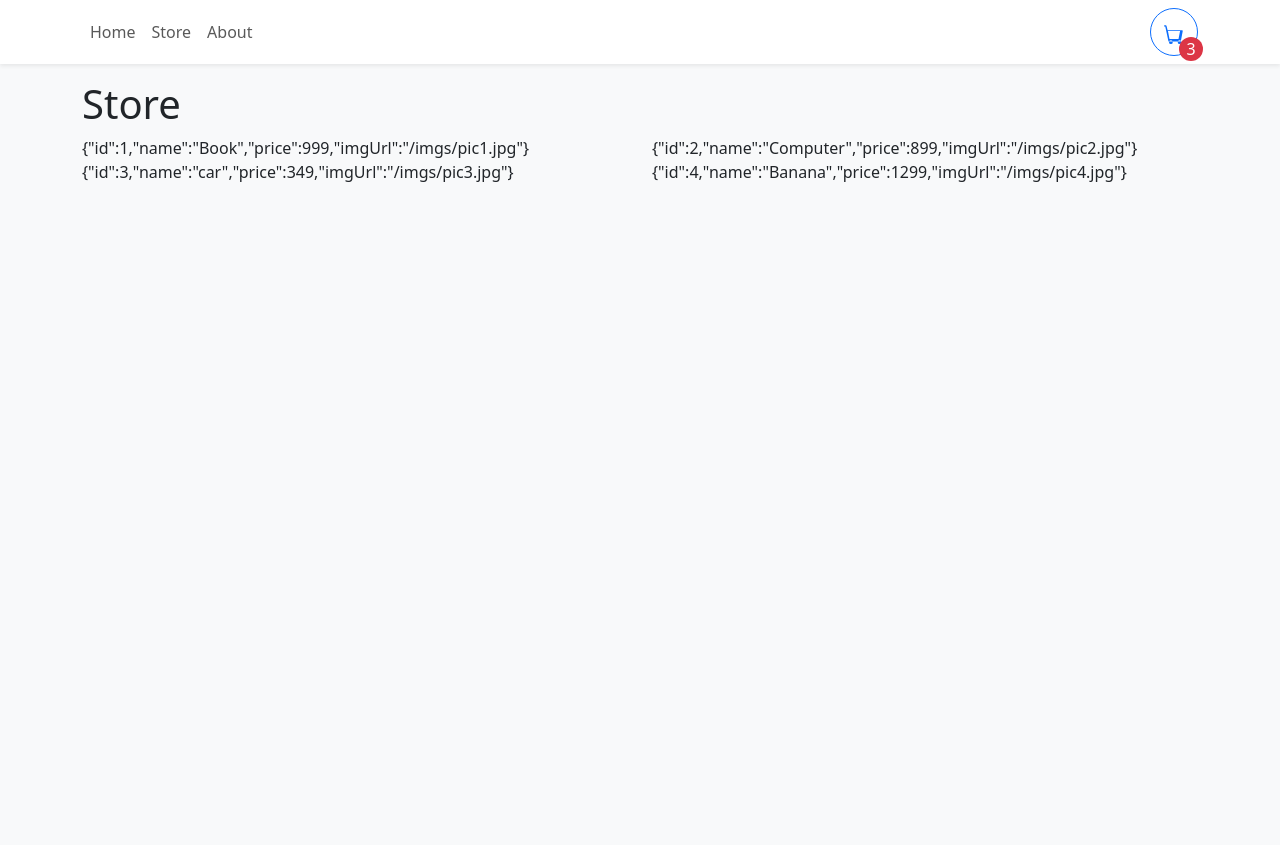
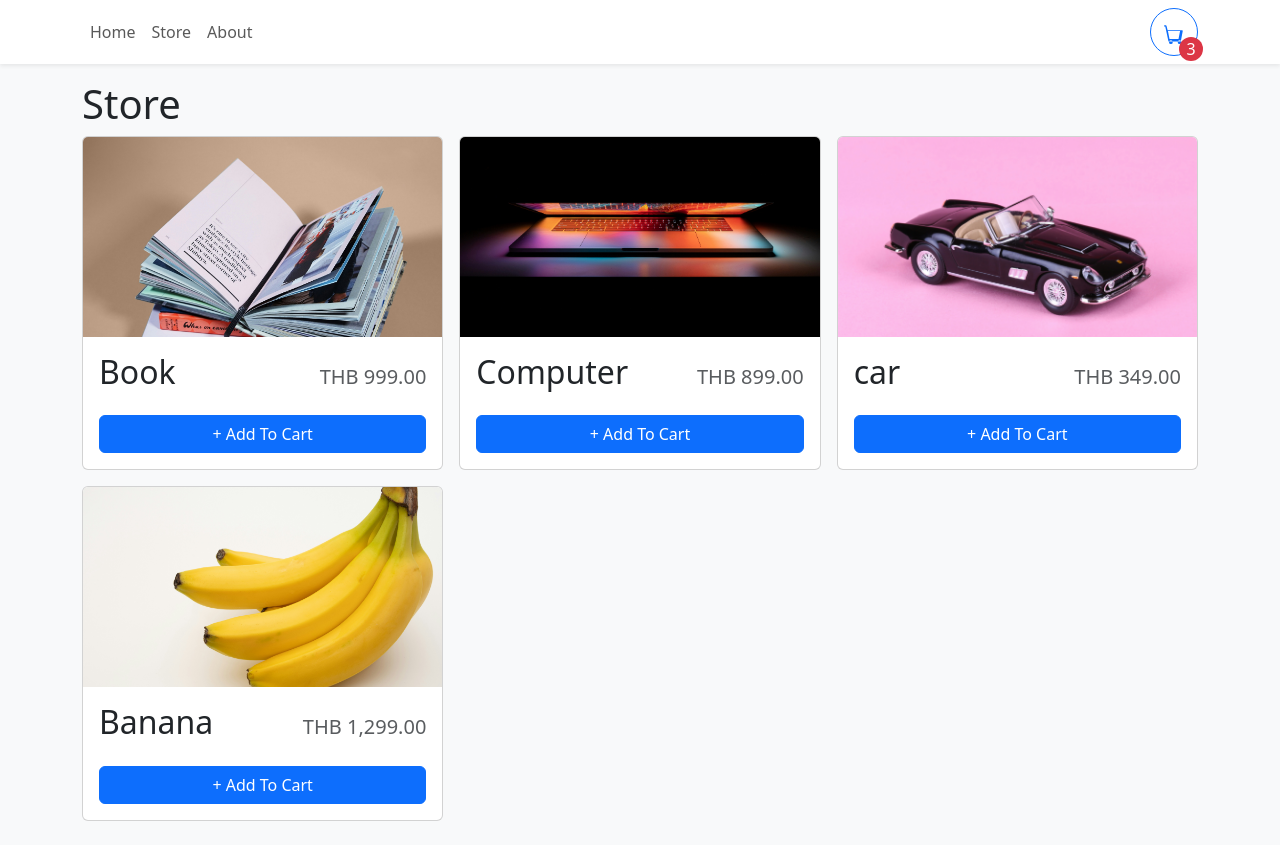
Before and after one commit to Pawina85/Shopping-Cart, a React (Vite) app: page /store in a window 1280 px wide. Before the commit the page ends 800 px from the top, so only its background shows below. Built offline with nearby package versions, Linux system fonts and the light colour scheme.

Commit message:
fix: update image paths in items.json to use .png extension

```diff
--- /dev/null
+++ b/src/components/StoreItem.tsx
@@ -0,0 +1,37 @@
+import { Button, Card } from "react-bootstrap"
+import { formatCurrency } from "../utilities/formatCurrency"
+
+type StoreItemProps = {
+    id: number
+    name: string
+    price: number
+    imgUrl: string
+}
+
+export function StoreItem({ id, name, price,imgUrl }: StoreItemProps) {
+    const quantity = 0
+    return <Card className="h-100">
+        <Card.Img variant="top" src={imgUrl} height="200px" style={{ objectFit: "cover" }}/>
+     <Card.Body className="d-flex flex-column">
+        <Card.Title className="d-flex justify-content-between align-items-baseline mb-4">
+            <span className="fs-2">{name}</span>
+            <span className="ms-2 text-muted">{formatCurrency(price)}</span>
+        </Card.Title>
+        <div className="mt-auto">
+        {quantity === 0 ? (
+            <Button className="w-100">
+                + Add To Cart
+            </Button> ) : <div className="d-flex align-items-center flex-column" style={{ gap: ".5rem" }}>
+                <div className="d-flex align-items-center justify-content-center" style={{ gap: ".5rem" }}>
+                <Button>-</Button>
+                <div>
+                <span className="fs-3">{quantity}</span> in Cart
+                </div>
+                <Button>+</Button>
+                </div>
+                <Button variant="danger" size="sm">Remove</Button>
+                </div>}
+        </div>
+     </Card.Body>
+    </Card>
+}
--- a/src/data/items.json
+++ b/src/data/items.json
@@ -3,24 +3,24 @@
     "id": 1,
     "name": "Book",
     "price": 999,
-    "imgUrl": "/imgs/pic1.jpg"
+    "imgUrl": "/imgs/pic1.png"
   },
   {
     "id": 2,
     "name": "Computer",
     "price": 899,
-    "imgUrl": "/imgs/pic2.jpg"
+    "imgUrl": "/imgs/pic2.png"
   },
   {
     "id": 3,
     "name": "car",
     "price": 349,
-    "imgUrl": "/imgs/pic3.jpg"
+    "imgUrl": "/imgs/pic3.png"
   },
   {
     "id": 4,
     "name": "Banana",
     "price": 1299,
-    "imgUrl": "/imgs/pic4.jpg"
+    "imgUrl": "/imgs/pic4.png"
   }
 ]
--- a/src/pages/Store.tsx
+++ b/src/pages/Store.tsx
@@ -1,14 +1,15 @@
 import { Col, Row } from "react-bootstrap"
 import storeItems from "../data/items.json"
+import { StoreItem } from "../components/StoreItem"
 
 export function Store() {
   return (
     <>
       <h1>Store</h1>
-      <Row>
+      <Row  md={2} xs={1} lg={3} className="g-3">
         {storeItems.map(item => (
-          <Col>
-            {JSON.stringify(item)}
+          <Col key={item.id}>
+            <StoreItem {...item} />
           </Col>
         ))}
       </Row>
--- /dev/null
+++ b/src/utilities/formatCurrency.ts
@@ -0,0 +1,8 @@
+const CURRENCY_FORMATTER = new Intl.NumberFormat(undefined, {
+    currency: "THB",
+    style: "currency",
+})
+
+export function formatCurrency(number: number) {
+  return CURRENCY_FORMATTER.format(number)
+}
```
Also changed, not shown: src/context/ShoppingCartContext.tsx (added).
